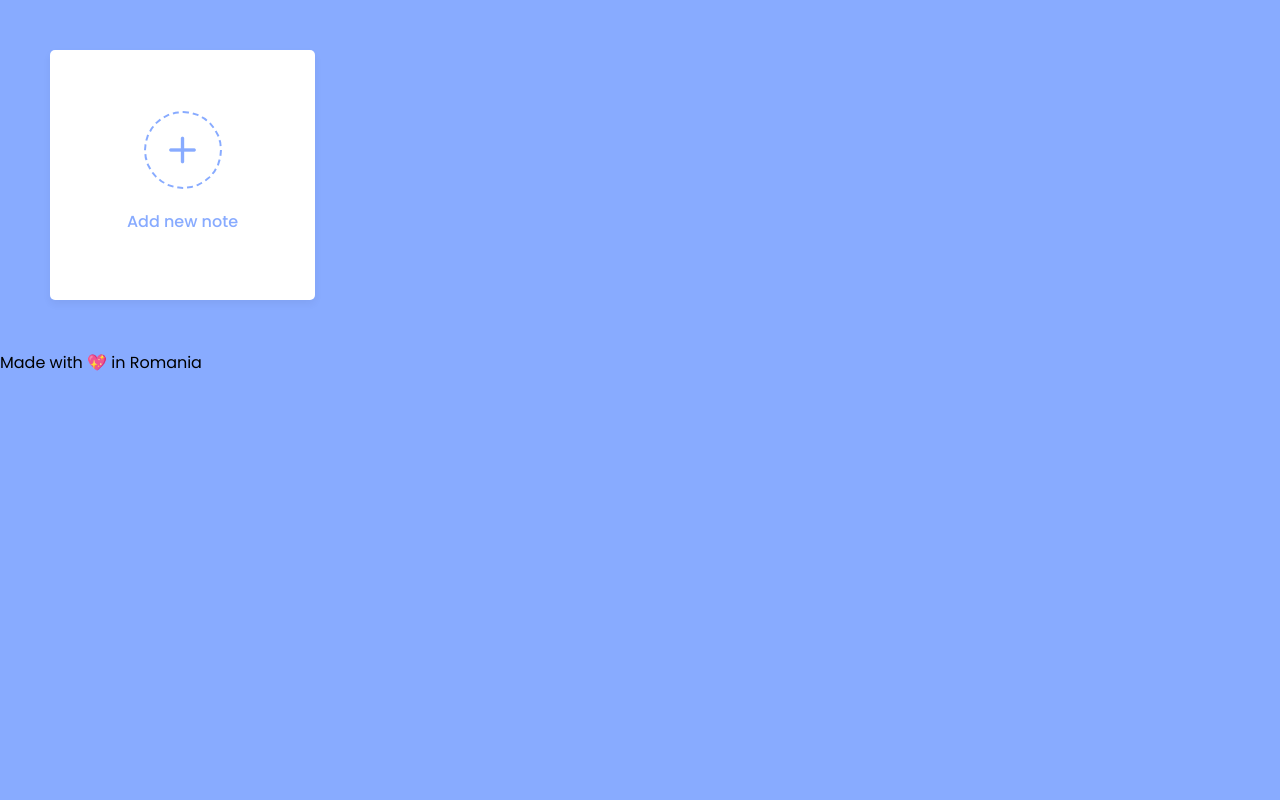
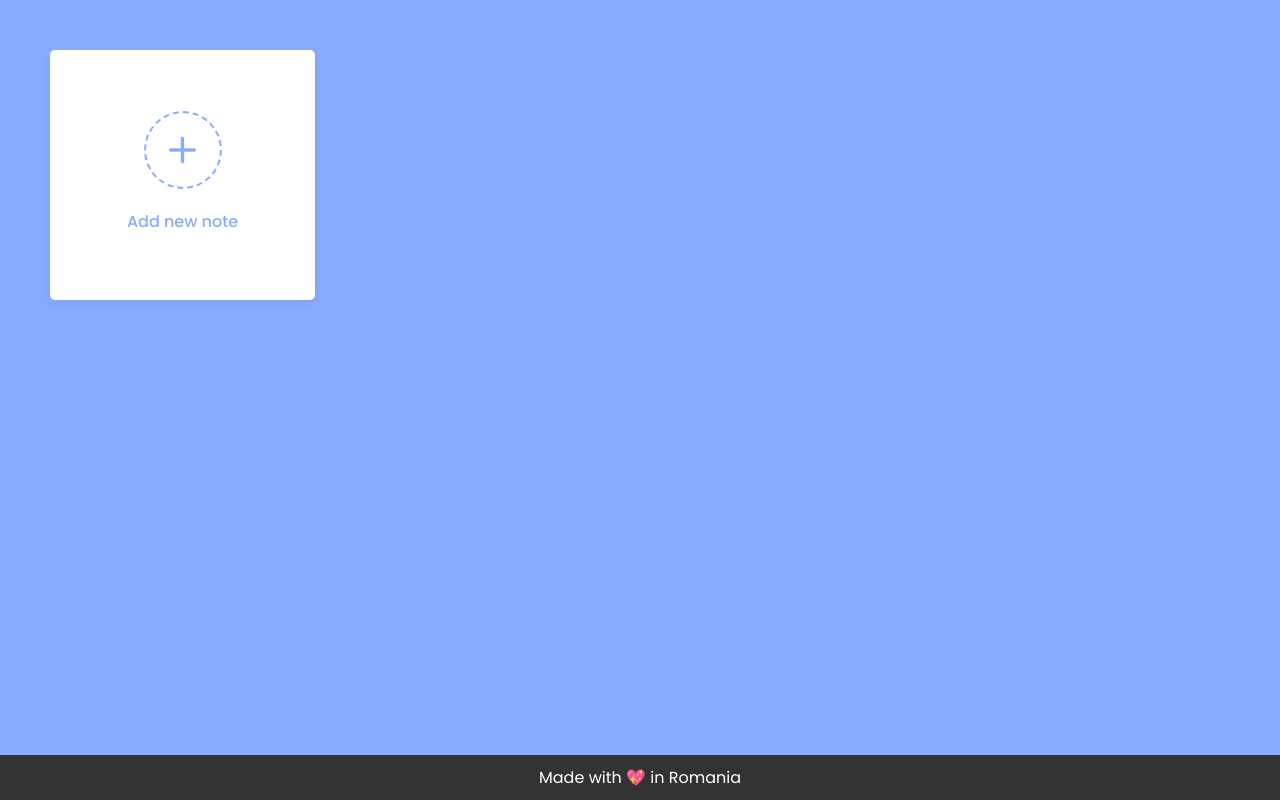
Before and after one commit to ByteBendr/notes_App, a plain HTML site: page index.html in a window 1280 px wide. Drawn offline with nearby package versions, Linux system fonts and the light colour scheme.

Commit message:
Update style.css

```diff
--- a/style.css
+++ b/style.css
@@ -231,6 +231,17 @@ form button{
   background: #6A93F8;
 }
 
+.banner {
+    background-color: #333;
+    color: white;
+    text-align: center;
+    padding: 10px;
+    position: fixed;
+    bottom: 0;
+    left: 0;
+    width: 100%;
+}
+
 @media (max-width: 660px){
   .wrapper{
     margin: 15px;
```
